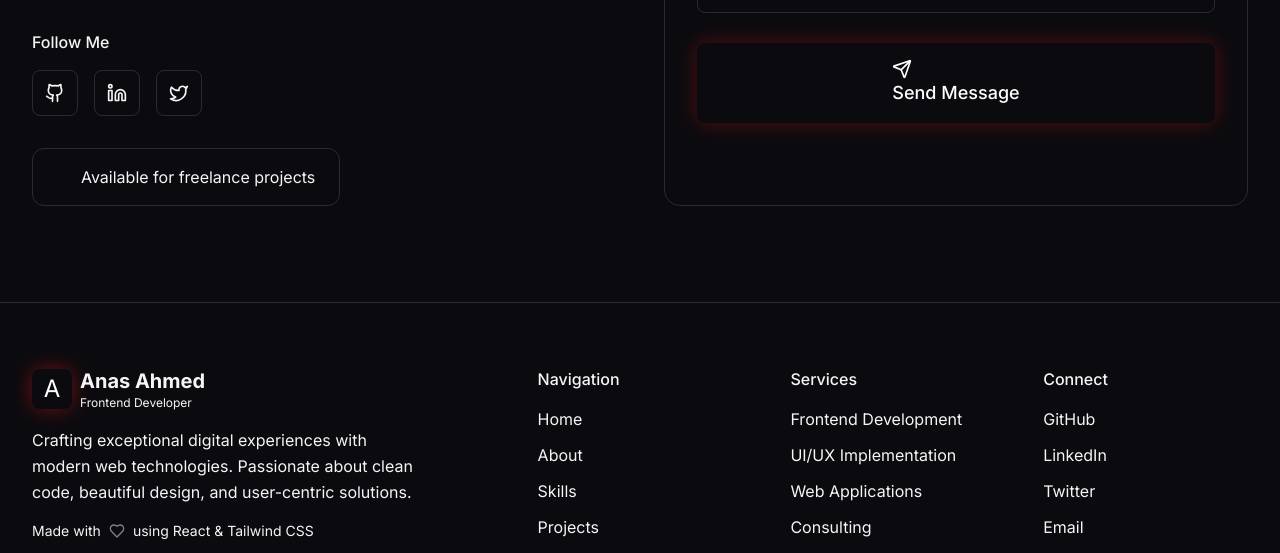
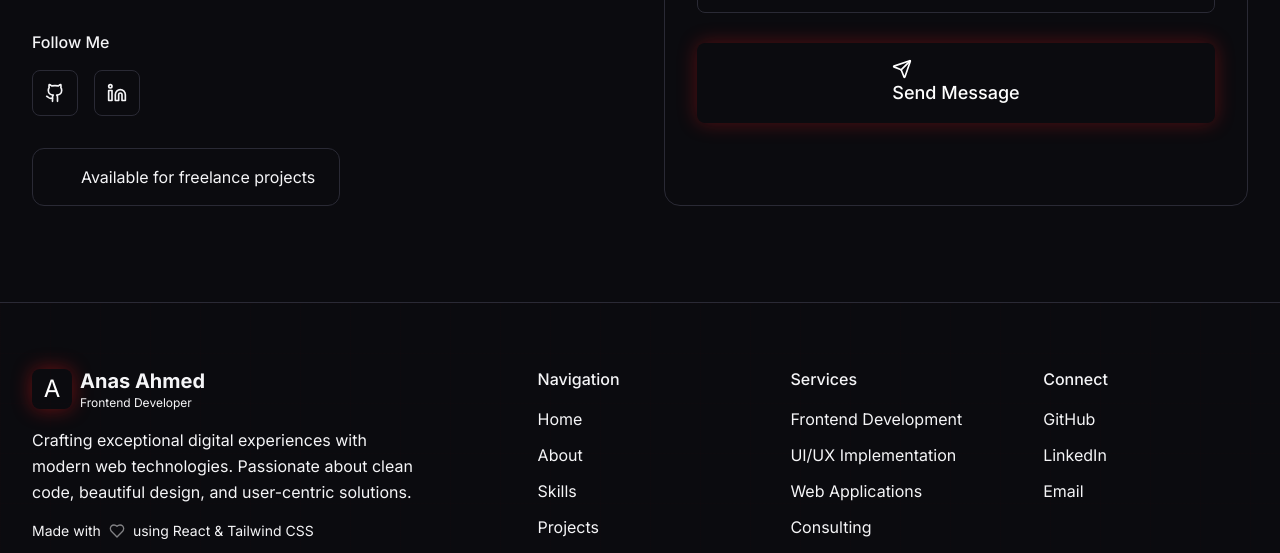
Before and after one commit to ansalking150/my-portfolio-, a React (Vite) app: page / in a window 1280 px wide. Shown: the part 9194-9747 px from the top of the page. Built offline with nearby package versions, Linux system fonts and the light colour scheme.

Commit message:
update-socials

```diff
--- a/src/app/components/sections/Contact.tsx
+++ b/src/app/components/sections/Contact.tsx
@@ -1,5 +1,5 @@
 import { motion } from 'motion/react';
-import { Mail, Phone, MapPin, Send, Github, Linkedin, Twitter, CheckCircle, XCircle } from 'lucide-react';
+import { Mail, Phone, MapPin, Send, Github, Linkedin, CheckCircle, XCircle } from 'lucide-react';
 import { Input, Textarea } from '../Input';
 import { Button } from '../Button';
 import { useState } from 'react';
@@ -35,9 +35,8 @@ export function Contact() {
     {
       icon: <Linkedin size={20} />,
       name: 'LinkedIn',
-      url: 'https://www.linkedin.com/in/ans-ahmed-106a33362?utm_source=share_via&utm_content=profile&utm_medium=member_android',
+      url: 'https://www.linkedin.com/in/anas-ahmed-106a33362',
     },
-    { icon: <Twitter size={20} />, name: 'Twitter', url: 'https://twitter.com' },
   ];
 
   const [formData, setFormData] = useState({
--- a/src/app/components/sections/Footer.tsx
+++ b/src/app/components/sections/Footer.tsx
@@ -27,10 +27,9 @@ export function Footer() {
     connect: {
       headingKey: 'footer-connect-heading',
       links: [
-        { nameKey: 'footer-connect-github',   href: 'https://github.com' },
-        { nameKey: 'footer-connect-linkedin', href: 'https://www.linkedin.com/in/ans-ahmed-106a33362?utm_source=share_via&utm_content=profile&utm_medium=member_android' },
-        { nameKey: 'footer-connect-twitter',  href: 'https://twitter.com' },
-        { nameKey: 'footer-connect-email',    href: 'mailto:anas.ahmed@example.com' },
+        { nameKey: 'footer-connect-github',   href: 'https://github.com/ansalking150' },
+        { nameKey: 'footer-connect-linkedin', href: 'https://www.linkedin.com/in/anas-ahmed-106a33362' },
+        { nameKey: 'footer-connect-email',    href: 'mailto:anaslking150@gmail.com' },
       ],
     },
   };
```
